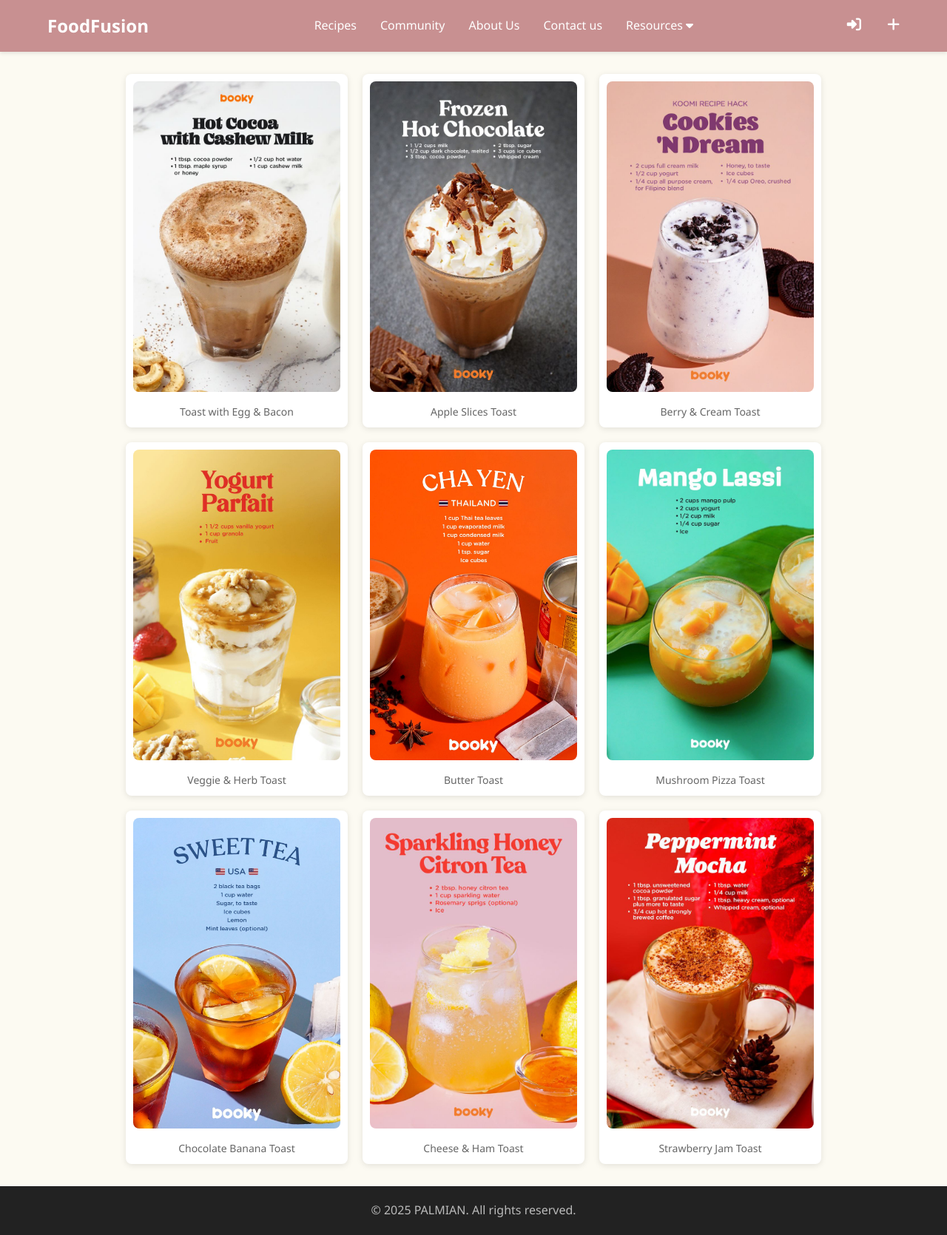
After one commit to Luna-11/BEAssignment, a PHP site: page /drink.html in a window 1280 px wide. The commit adds this page. Shown: the whole page at 74% size. Run offline with PHP 8.4, Linux system fonts and the light colour scheme.

Commit message:
secUpdate

```diff
--- /dev/null
+++ b/drink.html
@@ -0,0 +1,81 @@
+<!DOCTYPE html>
+<html lang="en">
+<head>
+  <meta charset="UTF-8">
+  <title>FoodFusion Sharing</title>
+  <link rel="stylesheet" href="homeStyle.css">
+  <link rel="stylesheet" href="https://cdnjs.cloudflare.com/ajax/libs/font-awesome/6.5.2/css/all.min.css">
+</head>
+<body>
+
+  <!-- Navigation Bar -->
+  <nav class="navbar">
+    <div class="nav-container">
+      <a href="index.html" class="logo">FoodFusion</a>
+      <ul class="nav-links">
+        <li><a href="#">Recipes</a></li>
+        <li><a href="#">Community</a></li>
+        <li><a href="#">About Us</a></li>
+        <li><a href="#">Contact us</a></li>
+        <li class="dropdown">
+          <a href="#">Resources <i class="fa-solid fa-caret-down"></i></a>
+          <ul class="dropdown-menu">
+            <li><a href="#">Educational Resources</a></li>
+            <li><a href="#">Culinary Resources</a></li>
+          </ul>
+        </li>
+      </ul>
+      <div class="nav-icons">
+        <a href="#"><i class="fa-solid fa-right-to-bracket"></i></a>
+        <a href="#"><i class="fa-solid fa-plus"></i></a>
+      </div>
+    </div>
+  </nav>
+
+  <!-- Image Grid (like slide) -->
+  <div class="dimage-grid">
+    <div class="dimage-card">
+      <img src="./BEpics/r1.jpg" alt="Toast 1">
+      <p>Toast with Egg & Bacon</p>
+    </div>
+    <div class="dimage-card">
+      <img src="./BEpics/r2.jpg" alt="Toast 2">
+      <p>Apple Slices Toast</p>
+    </div>
+    <div class="dimage-card">
+      <img src="./BEpics/r3.jpg"alt="Toast 3">
+      <p>Berry & Cream Toast</p>
+    </div>
+    <div class="dimage-card">
+      <img src="./BEpics/r4.jpg" alt="Toast 4">
+      <p>Veggie & Herb Toast</p>
+    </div>
+    <div class="dimage-card">
+      <img src="./BEpics/r5.jpg" alt="Toast 5">
+      <p>Butter Toast</p>
+    </div>
+    <div class="dimage-card">
+      <img src="./BEpics/r6.jpg" alt="Toast 6">
+      <p>Mushroom Pizza Toast</p>
+    </div>
+    <div class="dimage-card">
+      <img src="./BEpics/r7.jpg" alt="Toast 7">
+      <p>Chocolate Banana Toast</p>
+    </div>
+    <div class="dimage-card">
+      <img src="./BEpics/r8.jpg"alt="Toast 8">
+      <p>Cheese & Ham Toast</p>
+    </div>
+    <div class="dimage-card">
+      <img src="./BEpics/r10.jpg" alt="Toast 9">
+      <p>Strawberry Jam Toast</p>
+    </div>
+  </div>
+
+  <!-- Footer -->
+  <footer>
+    <p>&copy; 2025 PALMIAN. All rights reserved.</p>
+  </footer>
+
+</body>
+</html>
--- a/homeStyle.css
+++ b/homeStyle.css
@@ -186,16 +186,6 @@ body {
   text-align: center;
 }
 
-/* .category-item img {
-  width: 90px;
-  height: 90px;
-  object-fit: cover;
-  border-radius: 50%;
-  border: 2px solid var(--medium_pink);
-  display: block;
-  margin: 0 auto;
-  transition: transform 0.3s ease;
-} */
 .circle-frame {
   width: 80px;
   height: 80px;
@@ -273,7 +263,8 @@ body {
 }
 
 .promo img {
-  width: 90%;
+  width: 700px;
+  height: 200px;
   border-radius: 10px;
 }
 
@@ -312,3 +303,35 @@ footer {
   padding: 20px;
   text-align: center;
 }
+
+
+/* for the drink page */
+    /* Image Grid */
+    .dimage-grid {
+      display: grid;
+      grid-template-columns: repeat(3, 1fr);
+      gap: 20px;
+      padding: 30px;
+      max-width: 1000px;
+      margin: 0 auto;
+    }
+    .dimage-card {
+      background-color: #fff;
+      padding: 10px;
+      box-shadow: 0 2px 8px rgba(0,0,0,0.1);
+      border-radius: 8px;
+      overflow: hidden;
+      text-align: center;
+    }
+    .dimage-card img {
+      width: 100%;
+      height: auto;
+      border-radius: 8px;
+    }
+    .dimage-card p {
+      margin-top: 8px;
+      font-size: 14px;
+      color: #666;
+    }
+
+/* for the drink page */
```
Also changed, not shown: index.html (+9 -5 lines), BEpics/cc1.png (added), BEpics/cc2.png (added), BEpics/cc3.png (added), BEpics/promo.jpg (added), BEpics/r10.jpg (added), BEpics/r6.jpg (added), BEpics/r7.jpg (added), BEpics/r8.jpg (added).
